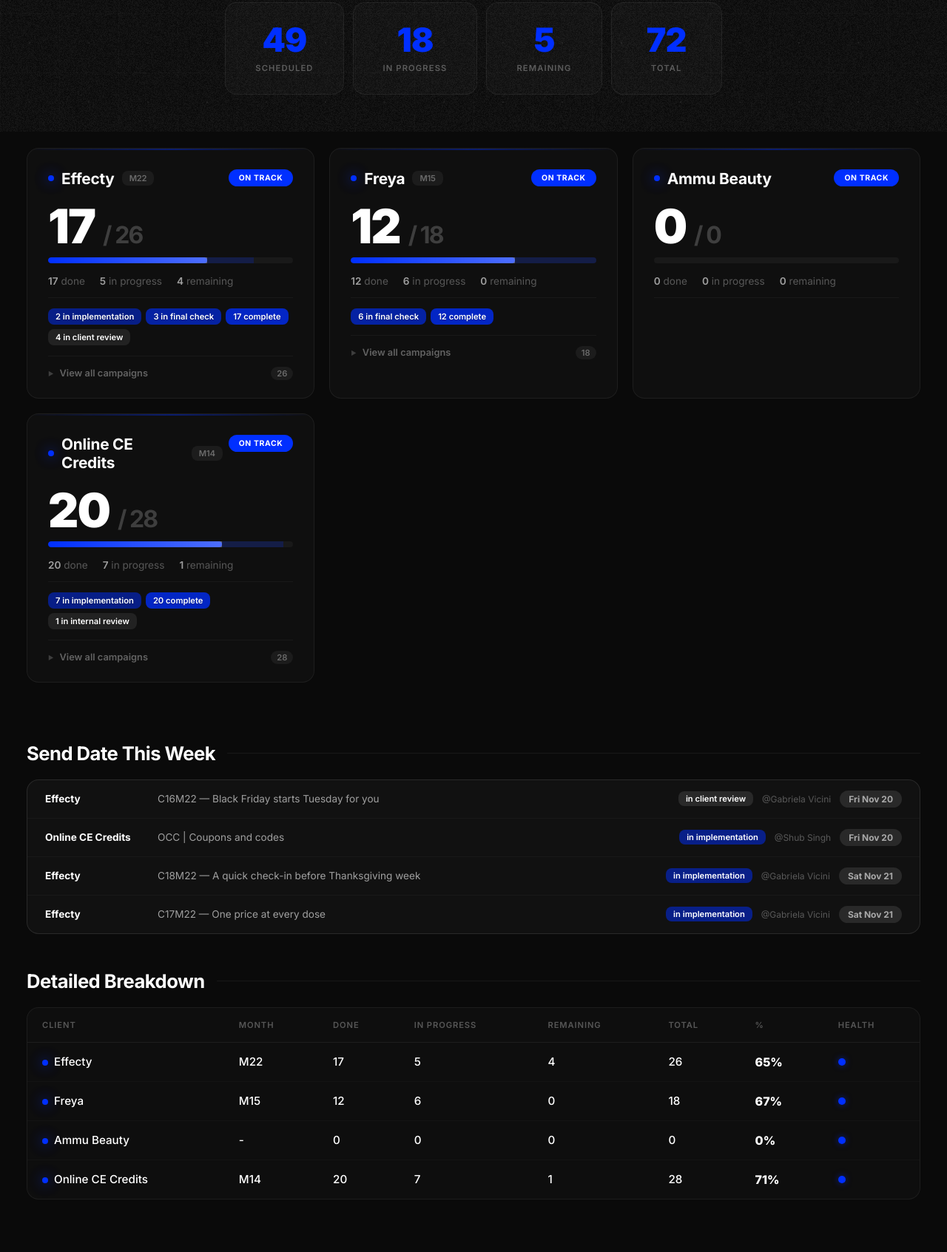
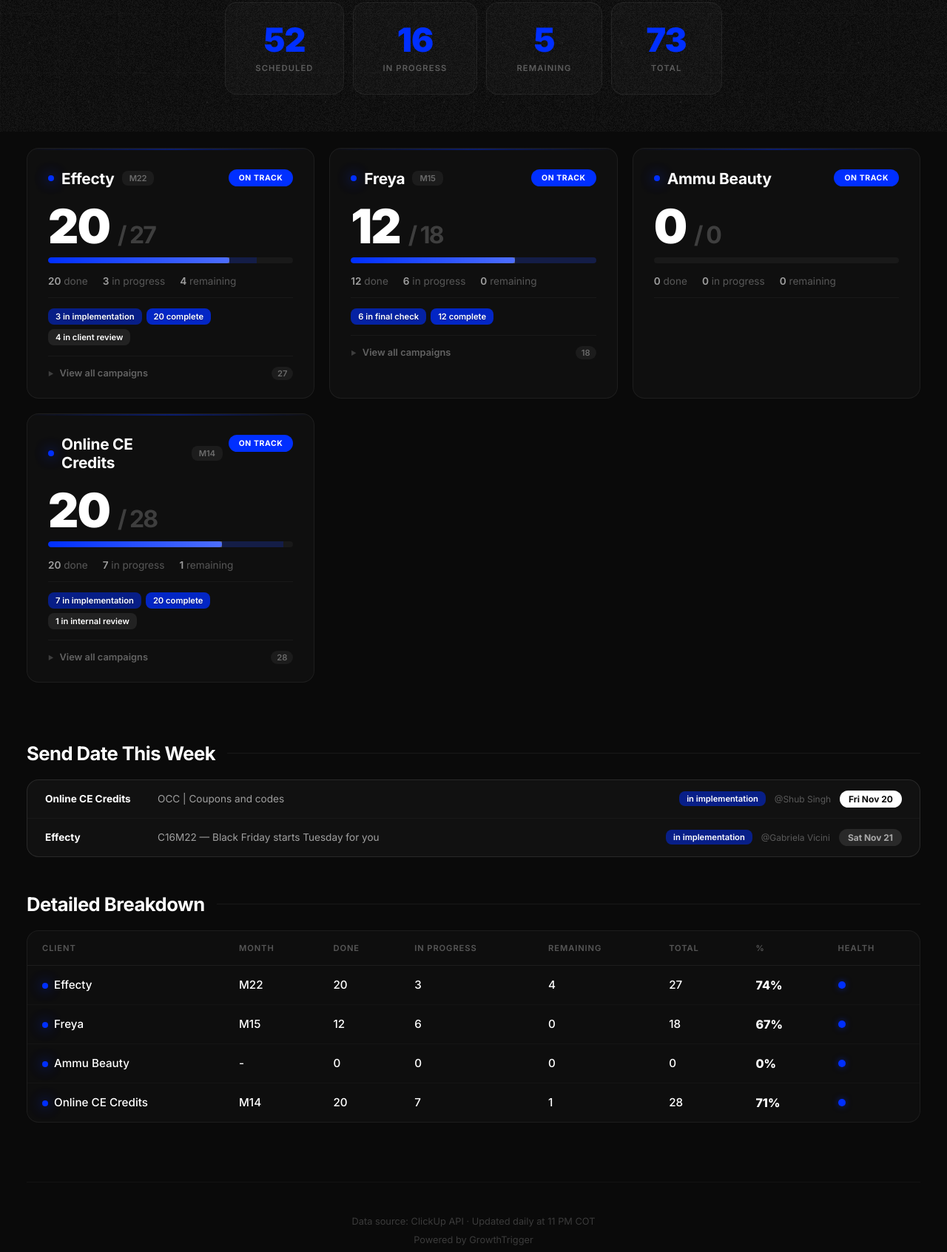
Before and after one commit to milton-collab/campaign-dashboard, a plain HTML site: page docs/index.html in a window 1280 px wide. Shown: the part 622-2315 px from the top of the page at 74% size. Drawn offline with Linux system fonts and the light colour scheme; animation ran at ten frames a second; a web font is replaced by a local one.

Commit message:
Update dashboard 2026-11-20 18:58 UTC

```diff
--- a/docs/index.html
+++ b/docs/index.html
@@ -604,23 +604,23 @@
     <div class="ring-container">
       <svg class="ring-svg" viewBox="0 0 200 200">
         <circle class="ring-track" cx="100" cy="100" r="90"/>
-        <circle class="ring-fill" cx="100" cy="100" r="90" style="stroke-dashoffset:181"/>
+        <circle class="ring-fill" cx="100" cy="100" r="90" style="stroke-dashoffset:164"/>
       </svg>
       <div class="ring-text">
-        <div class="ring-pct"><span data-count="68">68</span><span class="ring-pct-sign">%</span></div>
+        <div class="ring-pct"><span data-count="71">71</span><span class="ring-pct-sign">%</span></div>
         <div class="ring-label">Team Completion</div>
       </div>
     </div>
 
-    <div class="day-pill">Day <strong>19</strong> of 30 &middot; Updated Nov 19, 2026 at 02:22 PM COT</div>
+    <div class="day-pill">Day <strong>20</strong> of 30 &middot; Updated Nov 20, 2026 at 01:58 PM COT</div>
   </div>
 
   <div class="summary anim" style="animation-delay:0.15s">
 
-    <div class="s-stat"><div class="s-num" data-count="49">49</div><div class="s-label">Scheduled</div></div>
-    <div class="s-stat"><div class="s-num" data-count="18">18</div><div class="s-label">In Progress</div></div>
+    <div class="s-stat"><div class="s-num" data-count="52">52</div><div class="s-label">Scheduled</div></div>
+    <div class="s-stat"><div class="s-num" data-count="16">16</div><div class="s-label">In Progress</div></div>
     <div class="s-stat"><div class="s-num" data-count="5">5</div><div class="s-label">Remaining</div></div>
-    <div class="s-stat"><div class="s-num" data-count="72">72</div><div class="s-label">Total</div></div>
+    <div class="s-stat"><div class="s-num" data-count="73">73</div><div class="s-label">Total</div></div>
 
   </div>
 
@@ -633,16 +633,16 @@
         <div class="c-name"><span class="c-dot"></span>Effecty<span class="m-tag">M22</span></div>
         <div class="c-badges"><span class="badge b-on">On Track</span></div>
       </div>
-      <div class="big-num"><span data-count="17">17</span> <span class="of">/ 26</span></div>
-      <div class="prog-track"><div class="prog-done" style="width:65%"></div><div class="prog-wip" style="width:19%"></div></div>
+      <div class="big-num"><span data-count="20">20</span> <span class="of">/ 27</span></div>
+      <div class="prog-track"><div class="prog-done" style="width:74%"></div><div class="prog-wip" style="width:11%"></div></div>
       <div class="c-stats">
-        <div><strong>17</strong> done</div>
-        <div><strong>5</strong> in progress</div>
+        <div><strong>20</strong> done</div>
+        <div><strong>3</strong> in progress</div>
         <div><strong>4</strong> remaining</div>
       </div>
-      <div class="pipe-tags"><span class="pipe-tag" style="background:rgba(0,47,255,0.50)">2 in implementation</span><span class="pipe-tag" style="background:rgba(0,47,255,0.62)">3 in final check</span><span class="pipe-tag" style="background:rgba(0,47,255,0.76)">17 complete</span><span class="pipe-tag" style="background:rgba(255,255,255,0.08)">4 in client review</span></div>
+      <div class="pipe-tags"><span class="pipe-tag" style="background:rgba(0,47,255,0.50)">3 in implementation</span><span class="pipe-tag" style="background:rgba(0,47,255,0.76)">20 complete</span><span class="pipe-tag" style="background:rgba(255,255,255,0.08)">4 in client review</span></div>
       <details class="drill">
-        <summary class="drill-toggle">View all campaigns <span class="drill-cnt">26</span></summary>
+        <summary class="drill-toggle">View all campaigns <span class="drill-cnt">27</span></summary>
         <div class="drill-list"><div class="drill-row"><span class="drill-name">C1M22 — Let's finish the year strong</span><span class="drill-pill" style="background:rgba(0,47,255,0.76)">complete</span><span class="drill-am">@Gabriela Vicini</span><span class="drill-due drill-overdue">Nov 03</span></div>
 <div class="drill-row"><span class="drill-name">C4M22 — Real people, real numbers</span><span class="drill-pill" style="background:rgba(0,47,255,0.76)">complete</span><span class="drill-am">@Gabriela Vicini</span><span class="drill-due drill-overdue">Nov 05</span></div>
 <div class="drill-row"><span class="drill-name">C3M22 — Three steps left (A/B)</span><span class="drill-pill" style="background:rgba(0,47,255,0.76)">complete</span><span class="drill-am">@Gabriela Vicini</span><span class="drill-due drill-overdue">Nov 05</span></div>
@@ -652,7 +652,6 @@
 <div class="drill-row"><span class="drill-name">C8M22 — Start now, pay your way</span><span class="drill-pill" style="background:rgba(0,47,255,0.76)">complete</span><span class="drill-am">@Gabriela Vicini</span><span class="drill-due drill-overdue">Nov 10</span></div>
 <div class="drill-row"><span class="drill-name">C9M22 — Be a month in by New Year's</span><span class="drill-pill" style="background:rgba(0,47,255,0.76)">complete</span><span class="drill-am">@Gabriela Vicini</span><span class="drill-due drill-overdue">Nov 11</span></div>
 <div class="drill-row"><span class="drill-name">[Slack] Effecty | Reply to Michael on BF abandon loyalty offer and plan the flow build</span><span class="drill-pill" style="background:rgba(0,47,255,0.76)">complete</span><span class="drill-am">@Victor Bizuett</span><span class="drill-due drill-overdue">Nov 12</span></div>
-<div class="drill-row"><span class="drill-name">C10M22 — The early list closes soon</span><span class="drill-pill" style="background:rgba(0,47,255,0.62)">in final check</span><span class="drill-am">@Gabriela Vicini</span><span class="drill-due drill-overdue">Nov 12</span></div>
 <div class="drill-row"><span class="drill-name">C11M22 — What happens after you order</span><span class="drill-pill" style="background:rgba(0,47,255,0.76)">complete</span><span class="drill-am">@Gabriela Vicini</span><span class="drill-due drill-overdue">Nov 13</span></div>
 <div class="drill-row"><span class="drill-name">C12M22 — Your dosing day and the holiday meal</span><span class="drill-pill" style="background:rgba(0,47,255,0.76)">complete</span><span class="drill-am">@Gabriela Vicini</span><span class="drill-due drill-overdue">Nov 14</span></div>
 <div class="drill-row"><span class="drill-name">[Slack] Effecty | Get Robyn an answer on SMS pricing and sending platform</span><span class="drill-pill" style="background:rgba(0,47,255,0.76)">complete</span><span class="drill-am">@Victor Bizuett</span><span class="drill-due drill-overdue">Nov 16</span></div>
@@ -661,14 +660,16 @@
 <div class="drill-row"><span class="drill-name">[Slack] Effecty | Plan SMS for the Black Friday weight loss sends with Robyn</span><span class="drill-pill" style="background:rgba(0,47,255,0.76)">complete</span><span class="drill-am">@Victor Bizuett</span><span class="drill-due drill-overdue">Nov 17</span></div>
 <div class="drill-row"><span class="drill-name">C13M22 — When December feels heavier than it should</span><span class="drill-pill" style="background:rgba(0,47,255,0.76)">complete</span><span class="drill-am">@Gabriela Vicini</span><span class="drill-due drill-overdue">Nov 17</span></div>
 <div class="drill-row"><span class="drill-name">[Slack] Effecty | Send updated invite for today's 11 AM Pacific call with Sam</span><span class="drill-pill" style="background:rgba(0,47,255,0.76)">complete</span><span class="drill-am">@Victor Bizuett</span><span class="drill-due drill-overdue">Nov 18</span></div>
-<div class="drill-row"><span class="drill-name">C14M22 — Last call for Black Friday early access</span><span class="drill-pill" style="background:rgba(0,47,255,0.62)">in final check</span><span class="drill-am">@Gabriela Vicini</span><span class="drill-due drill-overdue">Nov 18</span></div>
-<div class="drill-row"><span class="drill-name">C16M22 — Black Friday starts Tuesday for you</span><span class="drill-pill" style="background:rgba(255,255,255,0.08)">in client review</span><span class="drill-am">@Gabriela Vicini</span><span class="drill-due drill-urgent">Nov 20</span></div>
-<div class="drill-row"><span class="drill-name">C18M22 — A quick check-in before Thanksgiving week</span><span class="drill-pill" style="background:rgba(0,47,255,0.50)">in implementation</span><span class="drill-am">@Gabriela Vicini</span><span class="drill-due drill-urgent">Nov 21</span></div>
-<div class="drill-row"><span class="drill-name">C17M22 — One price at every dose </span><span class="drill-pill" style="background:rgba(0,47,255,0.50)">in implementation</span><span class="drill-am">@Gabriela Vicini</span><span class="drill-due drill-urgent">Nov 21</span></div>
-<div class="drill-row"><span class="drill-name">C20/M22 | Black Friday: up to $100 off NAD+ [DESIGNED]</span><span class="drill-pill" style="background:rgba(255,255,255,0.08)">in client review</span><span class="drill-am">@Gabriela Vicini</span><span class="drill-due drill-urgent">Nov 24</span></div>
-<div class="drill-row"><span class="drill-name">C21M22 — Thank you, from all of us</span><span class="drill-pill" style="background:rgba(255,255,255,0.08)">in client review</span><span class="drill-am">@Gabriela Vicini</span><span class="drill-due ">Nov 25</span></div>
+<div class="drill-row"><span class="drill-name">C10M22 — The early list closes soon</span><span class="drill-pill" style="background:rgba(0,47,255,0.76)">complete</span><span class="drill-am">@Gabriela Vicini</span><span class="drill-due drill-overdue">Nov 19</span></div>
+<div class="drill-row"><span class="drill-name">C16M22 — Black Friday starts Tuesday for you</span><span class="drill-pill" style="background:rgba(0,47,255,0.50)">in implementation</span><span class="drill-am">@Gabriela Vicini</span><span class="drill-due drill-urgent">Nov 21</span></div>
+<div class="drill-row"><span class="drill-name">C14M22 — Last call for Black Friday early access</span><span class="drill-pill" style="background:rgba(0,47,255,0.76)">complete</span><span class="drill-am">@Gabriela Vicini</span><span class="drill-due drill-urgent">Nov 23</span></div>
+<div class="drill-row"><span class="drill-name">GT | Promo | BF Abandon | Loyalty | 2026-11</span><span class="drill-pill" style="background:rgba(255,255,255,0.08)">in client review</span><span class="drill-am">@Gabriela Vicini</span><span class="drill-due drill-urgent">Nov 24</span></div>
+<div class="drill-row"><span class="drill-name">C21M22 — Thank you, from all of us</span><span class="drill-pill" style="background:rgba(255,255,255,0.08)">in client review</span><span class="drill-am">@Gabriela Vicini</span><span class="drill-due drill-urgent">Nov 25</span></div>
+<div class="drill-row"><span class="drill-name">C20/M22 | Black Friday: up to $100 off NAD+ [DESIGNED]</span><span class="drill-pill" style="background:rgba(255,255,255,0.08)">in client review</span><span class="drill-am">@Gabriela Vicini</span><span class="drill-due drill-urgent">Nov 25</span></div>
 <div class="drill-row"><span class="drill-name">C23M22 — $100 off hormone therapy this weekend</span><span class="drill-pill" style="background:rgba(255,255,255,0.08)">in client review</span><span class="drill-am">@Gabriela Vicini</span><span class="drill-due ">Nov 27</span></div>
-<div class="drill-row"><span class="drill-name">C15M22 — The easiest habit to forget in winter</span><span class="drill-pill" style="background:rgba(0,47,255,0.62)">in final check</span><span class="drill-am">@Gabriela Vicini</span><span class="drill-due drill-urgent">Nov 19</span></div>
+<div class="drill-row"><span class="drill-name">C17M22 — One price at every dose </span><span class="drill-pill" style="background:rgba(0,47,255,0.50)">in implementation</span><span class="drill-am">@Gabriela Vicini</span><span class="drill-due ">Nov 29</span></div>
+<div class="drill-row"><span class="drill-name">C18M22 — A quick check-in before Thanksgiving week</span><span class="drill-pill" style="background:rgba(0,47,255,0.50)">in implementation</span><span class="drill-am">@Gabriela Vicini</span><span class="drill-due ">Nov 30</span></div>
+<div class="drill-row"><span class="drill-name">C15M22 — The easiest habit to forget in winter</span><span class="drill-pill" style="background:rgba(0,47,255,0.76)">complete</span><span class="drill-am">@Gabriela Vicini</span><span class="drill-due drill-urgent">Nov 20</span></div>
 </div>
       </details>
     </div>
@@ -698,13 +699,13 @@
 <div class="drill-row"><span class="drill-name">C7M15 — No Pitch, Just Checking In</span><span class="drill-pill" style="background:rgba(0,47,255,0.76)">complete</span><span class="drill-am">@Gabriela Vicini</span><span class="drill-due drill-overdue">Nov 12</span></div>
 <div class="drill-row"><span class="drill-name">C8M15 — Three Months, One Decision</span><span class="drill-pill" style="background:rgba(0,47,255,0.76)">complete</span><span class="drill-am">@Gabriela Vicini</span><span class="drill-due drill-overdue">Nov 16</span></div>
 <div class="drill-row"><span class="drill-name">C9M15 — Black Friday Starts With You</span><span class="drill-pill" style="background:rgba(0,47,255,0.76)">complete</span><span class="drill-am">@Gabriela Vicini</span><span class="drill-due drill-overdue">Nov 17</span></div>
+<div class="drill-row"><span class="drill-name">C10M15 — Still Thinking About It?</span><span class="drill-pill" style="background:rgba(0,47,255,0.76)">complete</span><span class="drill-am">@Gabriela Vicini</span><span class="drill-due drill-overdue">Nov 19</span></div>
 <div class="drill-row"><span class="drill-name">C11M15 — Your First Month, Sorted</span><span class="drill-pill" style="background:rgba(0,47,255,0.62)">in final check</span><span class="drill-am">@Gabriela Vicini</span><span class="drill-due drill-urgent">Nov 23</span></div>
-<div class="drill-row"><span class="drill-name">C12M15 — Black Friday for Our Patients</span><span class="drill-pill" style="background:rgba(0,47,255,0.62)">in final check</span><span class="drill-am">@Gabriela Vicini</span><span class="drill-due ">Nov 25</span></div>
+<div class="drill-row"><span class="drill-name">C12M15 — Black Friday for Our Patients</span><span class="drill-pill" style="background:rgba(0,47,255,0.62)">in final check</span><span class="drill-am">@Gabriela Vicini</span><span class="drill-due drill-urgent">Nov 25</span></div>
 <div class="drill-row"><span class="drill-name">C13M15 — The Black Friday Note</span><span class="drill-pill" style="background:rgba(0,47,255,0.62)">in final check</span><span class="drill-am">@Gabriela Vicini</span><span class="drill-due ">Nov 26</span></div>
 <div class="drill-row"><span class="drill-name">C14M15 — Your $100 Is Still Here</span><span class="drill-pill" style="background:rgba(0,47,255,0.62)">in final check</span><span class="drill-am">@Gabriela Vicini</span><span class="drill-due ">Nov 27</span></div>
 <div class="drill-row"><span class="drill-name">C16M15 — Our Last Black Friday Note</span><span class="drill-pill" style="background:rgba(0,47,255,0.62)">in final check</span><span class="drill-am">@Gabriela Vicini</span><span class="drill-due ">Nov 29</span></div>
 <div class="drill-row"><span class="drill-name">C15M15 — Cyber Monday: For Everyone Who Left</span><span class="drill-pill" style="background:rgba(0,47,255,0.62)">in final check</span><span class="drill-am">@Gabriela Vicini</span><span class="drill-due ">Nov 29</span></div>
-<div class="drill-row"><span class="drill-name">C10M15 — Still Thinking About It?</span><span class="drill-pill" style="background:rgba(0,47,255,0.76)">complete</span><span class="drill-am">@Gabriela Vicini</span><span class="drill-due drill-urgent">Nov 19</span></div>
 </div>
       </details>
     </div>
@@ -755,10 +756,9 @@
 <div class="drill-row"><span class="drill-name">C11M14 — Still deciding on the ADHD program?</span><span class="drill-pill" style="background:rgba(0,47,255,0.76)">complete</span><span class="drill-am">@Shub Singh</span><span class="drill-due drill-overdue">Nov 15</span></div>
 <div class="drill-row"><span class="drill-name">GT | EP Email 1 only</span><span class="drill-pill" style="background:rgba(0,47,255,0.76)">complete</span><span class="drill-am">@Shub Singh</span><span class="drill-due drill-overdue">Nov 18</span></div>
 <div class="drill-row"><span class="drill-name">C12M14 — Six weeks to December 31</span><span class="drill-pill" style="background:rgba(0,47,255,0.76)">complete</span><span class="drill-am">@Shub Singh</span><span class="drill-due drill-overdue">Nov 18</span></div>
-<div class="drill-row"><span class="drill-name">OCC | Coupons and codes</span><span class="drill-pill" style="background:rgba(0,47,255,0.50)">in implementation</span><span class="drill-am">@Shub Singh</span><span class="drill-due drill-urgent">Nov 20</span></div>
 <div class="drill-row"><span class="drill-name">GT | EP renewal Revamp</span><span class="drill-pill" style="background:rgba(255,255,255,0.08)">in internal review</span><span class="drill-am">@Shub Singh</span><span class="drill-due drill-urgent">Nov 23</span></div>
 <div class="drill-row"><span class="drill-name">C13M14 — Black Friday is coming</span><span class="drill-pill" style="background:rgba(0,47,255,0.50)">in implementation</span><span class="drill-am">@Shub Singh</span><span class="drill-due drill-urgent">Nov 23</span></div>
-<div class="drill-row"><span class="drill-name">C14M14 — Members first: early access</span><span class="drill-pill" style="background:rgba(0,47,255,0.76)">complete</span><span class="drill-am">@Shub Singh</span><span class="drill-due ">Nov 25</span></div>
+<div class="drill-row"><span class="drill-name">C14M14 — Members first: early access</span><span class="drill-pill" style="background:rgba(0,47,255,0.76)">complete</span><span class="drill-am">@Shub Singh</span><span class="drill-due drill-urgent">Nov 25</span></div>
 <div class="drill-row"><span class="drill-name">C15M14 — Thank you, from Tim</span><span class="drill-pill" style="background:rgba(0,47,255,0.76)">complete</span><span class="drill-am">@Shub Singh</span><span class="drill-due ">Nov 26</span></div>
 <div class="drill-row"><span class="drill-name">C16M14 — Black Friday opens</span><span class="drill-pill" style="background:rgba(0,47,255,0.76)">complete</span><span class="drill-am">@Shub Singh</span><span class="drill-due ">Nov 27</span></div>
 <div class="drill-row"><span class="drill-name">C17M14 — Black Friday, day two</span><span class="drill-pill" style="background:rgba(0,47,255,0.50)">in implementation</span><span class="drill-am">@Shub Singh</span><span class="drill-due ">Nov 28</span></div>
@@ -766,6 +766,7 @@
 <div class="drill-row"><span class="drill-name">C20M14 — Five hours left</span><span class="drill-pill" style="background:rgba(0,47,255,0.50)">in implementation</span><span class="drill-am">@Shub Singh</span><span class="drill-due ">Nov 30</span></div>
 <div class="drill-row"><span class="drill-name">C19M14 — Last day: the sale ends tonight</span><span class="drill-pill" style="background:rgba(0,47,255,0.50)">in implementation</span><span class="drill-am">@Shub Singh</span><span class="drill-due ">Nov 30</span></div>
 <div class="drill-row"><span class="drill-name">OCC | November 2026 campaigns (C1 to C20)</span><span class="drill-pill" style="background:rgba(0,47,255,0.50)">in implementation</span><span class="drill-am">@Shub Singh</span><span class="drill-due ">Nov 30</span></div>
+<div class="drill-row"><span class="drill-name">OCC | Coupons and codes</span><span class="drill-pill" style="background:rgba(0,47,255,0.50)">in implementation</span><span class="drill-am">@Shub Singh</span><span class="drill-due drill-urgent">Nov 20</span></div>
 </div>
       </details>
     </div>
@@ -775,26 +776,14 @@
   <div class="fire-section anim" style="animation-delay:0.7s">
     <div class="sec-title">Send Date This Week <span class="ln"></span></div>
     <div class="fire-box"><div class="fire-row">
-        <span class="fire-client">Effecty</span>
-        <span class="fire-name">C16M22 — Black Friday starts Tuesday for you</span>
-        <span class="fire-pill" style="background:rgba(255,255,255,0.1)">in client review</span>
-        <span class="fire-am">@Gabriela Vicini</span>
-        <span class="fire-days fire-soon">Fri Nov 20</span>
-      </div><div class="fire-row">
         <span class="fire-client">Online CE Credits</span>
         <span class="fire-name">OCC | Coupons and codes</span>
         <span class="fire-pill" style="background:rgba(0,47,255,0.50)">in implementation</span>
         <span class="fire-am">@Shub Singh</span>
-        <span class="fire-days fire-soon">Fri Nov 20</span>
+        <span class="fire-days fire-overdue">Fri Nov 20</span>
       </div><div class="fire-row">
         <span class="fire-client">Effecty</span>
-        <span class="fire-name">C18M22 — A quick check-in before Thanksgiving week</span>
-        <span class="fire-pill" style="background:rgba(0,47,255,0.50)">in implementation</span>
-        <span class="fire-am">@Gabriela Vicini</span>
-        <span class="fire-days fire-soon">Sat Nov 21</span>
-      </div><div class="fire-row">
-        <span class="fire-client">Effecty</span>
-        <span class="fire-name">C17M22 — One price at every dose </span>
+        <span class="fire-name">C16M22 — Black Friday starts Tuesday for you</span>
         <span class="fire-pill" style="background:rgba(0,47,255,0.50)">in implementation</span>
         <span class="fire-am">@Gabriela Vicini</span>
         <span class="fire-days fire-soon">Sat Nov 21</span>
@@ -812,11 +801,11 @@
       <tr>
         <td><span class="c-dot" style="display:inline-block;vertical-align:middle;margin-right:8px"></span>Effecty</td>
         <td>M22</td>
-        <td>17</td>
-        <td>5</td>
+        <td>20</td>
+        <td>3</td>
         <td>4</td>
-        <td>26</td>
-        <td class="pct">65%</td>
+        <td>27</td>
+        <td class="pct">74%</td>
         <td><span class="h-dot h-good"></span></td>
       </tr>
       <tr>
```
